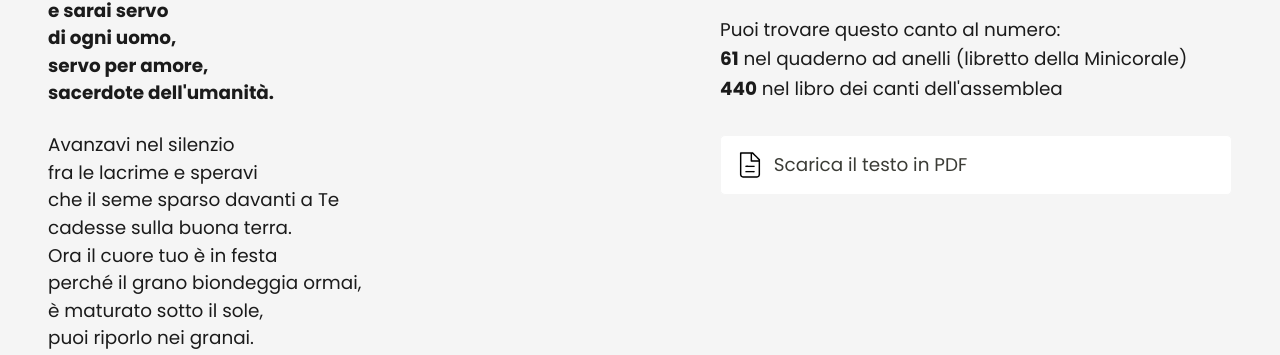
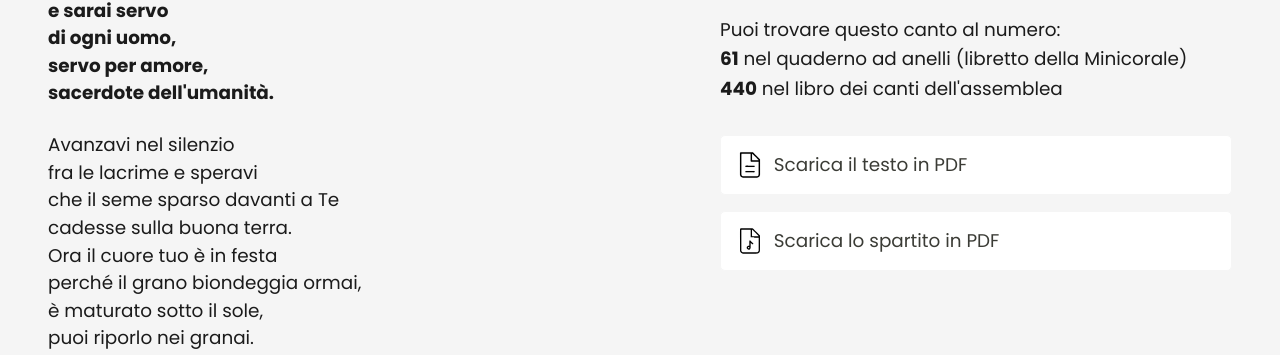
Before and after one commit to corisanvito/corisanvito.github.io, a plain HTML site: page canti/servo-per-amore.html in a window 1280 px wide. Shown: the part 465-820 px from the top of the page. Drawn offline with Linux system fonts and the light colour scheme.

Commit message:
aggiunto spartito

```diff
--- a/canti/servo-per-amore.html
+++ b/canti/servo-per-amore.html
@@ -104,6 +104,14 @@
                         <span>Scarica il testo in PDF</span>
                     </a>
                 </div>
+
+                <div class="download">
+                    <a href="../pdf-spartiti/servo-per-amore.pdf" target="_blank" class="download-link">
+                        <img class="ico" height="32px" width="32px" alt="canto.pdf" title="canto.pdf"
+                            src="../images/music-file.svg">
+                        <span>Scarica lo spartito in PDF</span>
+                    </a>
+                </div>
             </section>
         </aside>
     </main>
```
Also changed, not shown: 1 other file.
